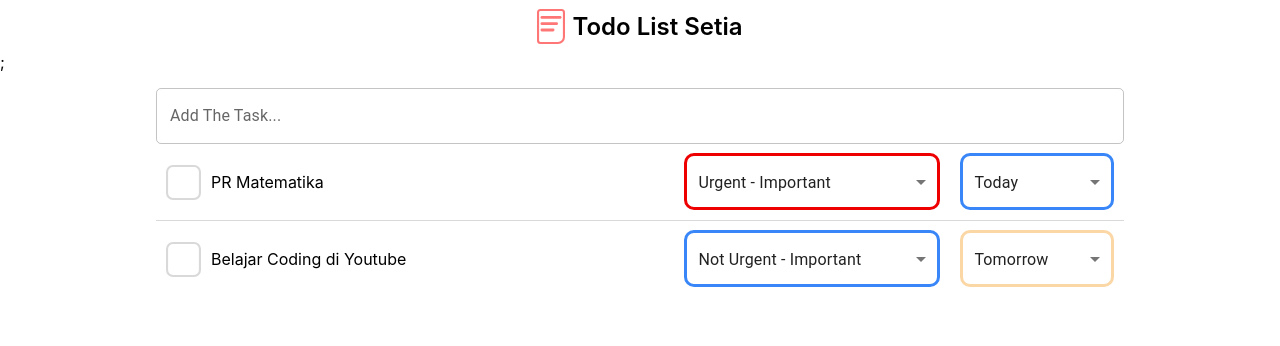
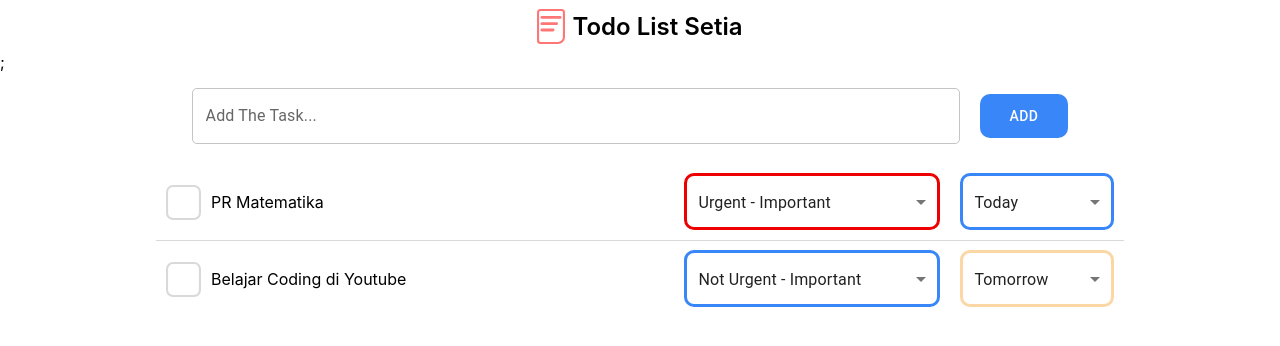
Before and after one commit to gunawansetia/todo-list-setia, a React (Create React App) app: page / in a window 1280 px wide. Shown: the top 346 px of the page. Built offline with nearby package versions, Linux system fonts and the light colour scheme.

Commit message:
Create component css button

```diff
--- /dev/null
+++ b/src/components/AddInput/AddInput.module.css
@@ -0,0 +1,6 @@
+.addInput {
+    display: flex;
+    align-items: center;
+    justify-content: center;
+    margin-bottom: 20px;
+}
--- a/src/components/AddInput/index.jsx
+++ b/src/components/AddInput/index.jsx
@@ -1,14 +1,35 @@
 import styled from "@mui/styled-engine";
-import { TextField } from "@mui/material";
+import { Button, TextField } from "@mui/material";
+
+import styles from "./AddInput.module.css";
 
 const CssTextField = styled(TextField)({
+  width: "60vw",
   "& .MuiOutlinedInput-root": {
     borderRadius: "5px",
   },
 });
 
+const CssButton = styled(Button)({
+  backgroundColor: "#3886F7",
+  padding: "10px 30px",
+  borderRadius: "10px",
+  margin: "0 20px",
+  color: "#FFFFFF",
+  "&:hover": {
+    backgroundColor: "#227BFB",
+  },
+});
+
 const AddInput = () => {
-  return <CssTextField fullWidth label="Add The Task..." id="add-task" />;
+  return (
+    <>
+      <div className={styles.addInput}>
+        <CssTextField label="Add The Task..." id="add-task" />{" "}
+        <CssButton>Add</CssButton>
+      </div>
+    </>
+  );
 };
 
 export default AddInput;
```
